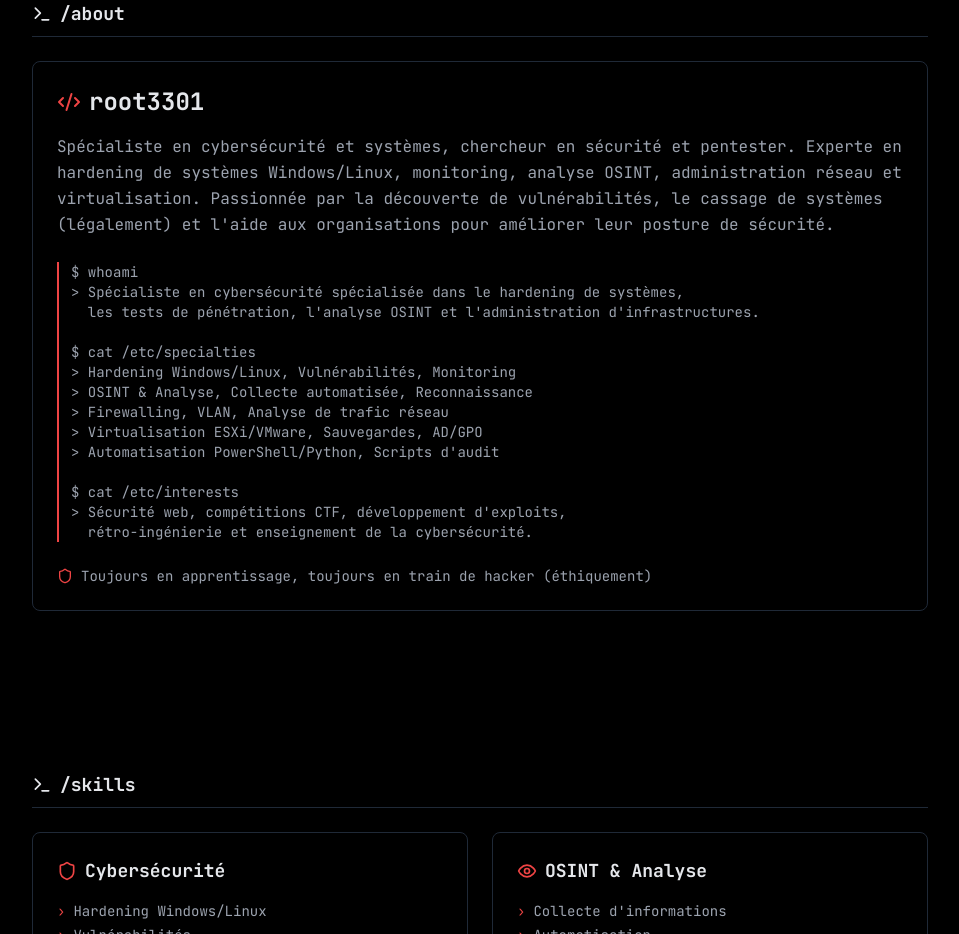
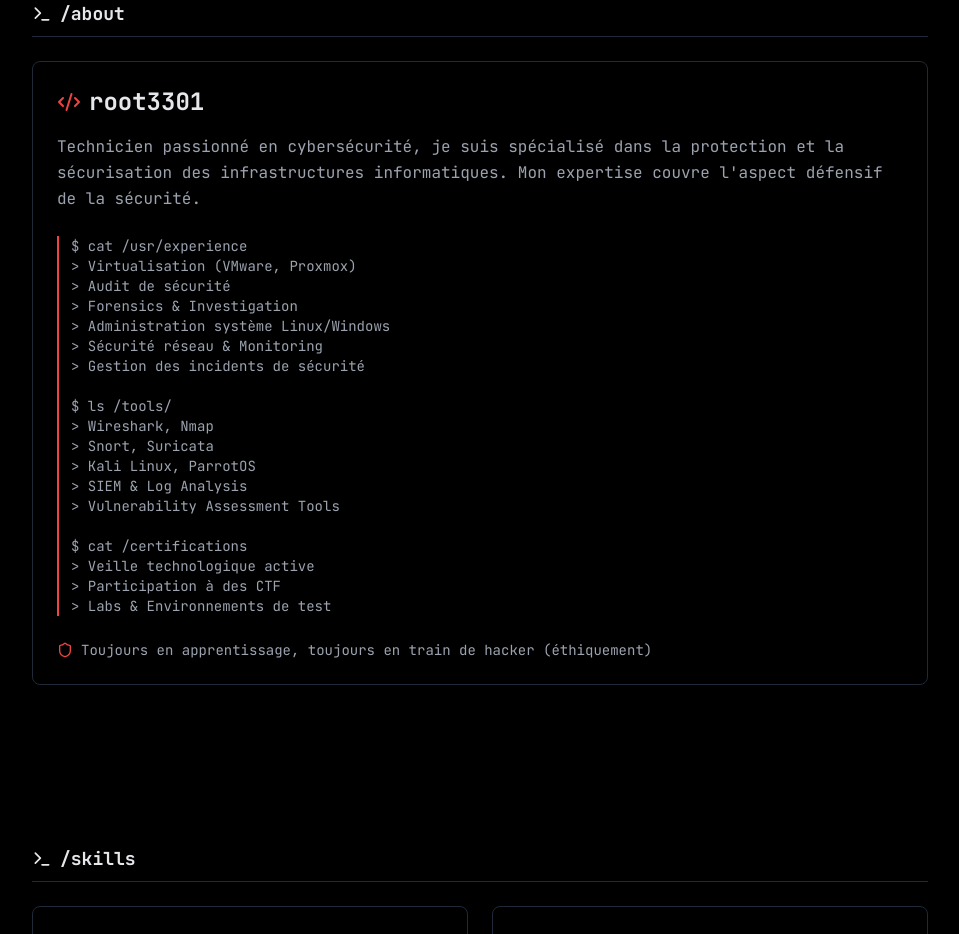
Before and after one commit to Rooot3301/Portfolio-3301, a React (Vite) app: page / in a window 1280 px wide. Shown: the part 880-1814 px from the top of the page, without its empty margins (160-1119 px from the left). Built offline with nearby package versions, Linux system fonts and the light colour scheme.

Commit message:
Updated About.tsx

```diff
--- a/src/components/About.tsx
+++ b/src/components/About.tsx
@@ -19,30 +19,34 @@ export default function About() {
                 </span>
               </h2>
               <p className="text-gray-400 leading-relaxed">
-                Spécialiste en cybersécurité et systèmes, chercheur en sécurité et pentester.
-                Experte en hardening de systèmes Windows/Linux, monitoring, analyse OSINT,
-                administration réseau et virtualisation. Passionnée par la découverte de vulnérabilités,
-                le cassage de systèmes (légalement) et l'aide aux organisations pour améliorer
-                leur posture de sécurité.
+                Technicien passionné en cybersécurité, je suis spécialisé
+                dans la protection et la sécurisation des infrastructures
+                informatiques. Mon expertise couvre l'aspect défensif
+                de la sécurité.
               </p>
             </div>
 
             <div className="border-l-2 border-red-500 pl-3">
               <p className="text-sm text-gray-400 whitespace-pre-wrap">
-                {`$ whoami
-> Spécialiste en cybersécurité spécialisée dans le hardening de systèmes,
-  les tests de pénétration, l'analyse OSINT et l'administration d'infrastructures.
+                {`$ cat /usr/experience
+> Virtualisation (VMware, Proxmox)
+> Audit de sécurité
+> Forensics & Investigation
+> Administration système Linux/Windows
+> Sécurité réseau & Monitoring
+> Gestion des incidents de sécurité
 
-$ cat /etc/specialties
-> Hardening Windows/Linux, Vulnérabilités, Monitoring
-> OSINT & Analyse, Collecte automatisée, Reconnaissance
-> Firewalling, VLAN, Analyse de trafic réseau
-> Virtualisation ESXi/VMware, Sauvegardes, AD/GPO
-> Automatisation PowerShell/Python, Scripts d'audit
+$ ls /tools/
+> Wireshark, Nmap
+> Snort, Suricata
+> Kali Linux, ParrotOS
+> SIEM & Log Analysis
+> Vulnerability Assessment Tools
 
-$ cat /etc/interests
-> Sécurité web, compétitions CTF, développement d'exploits,
-  rétro-ingénierie et enseignement de la cybersécurité.`}
+$ cat /certifications
+> Veille technologique active
+> Participation à des CTF
+> Labs & Environnements de test`}
               </p>
             </div>
 
```
